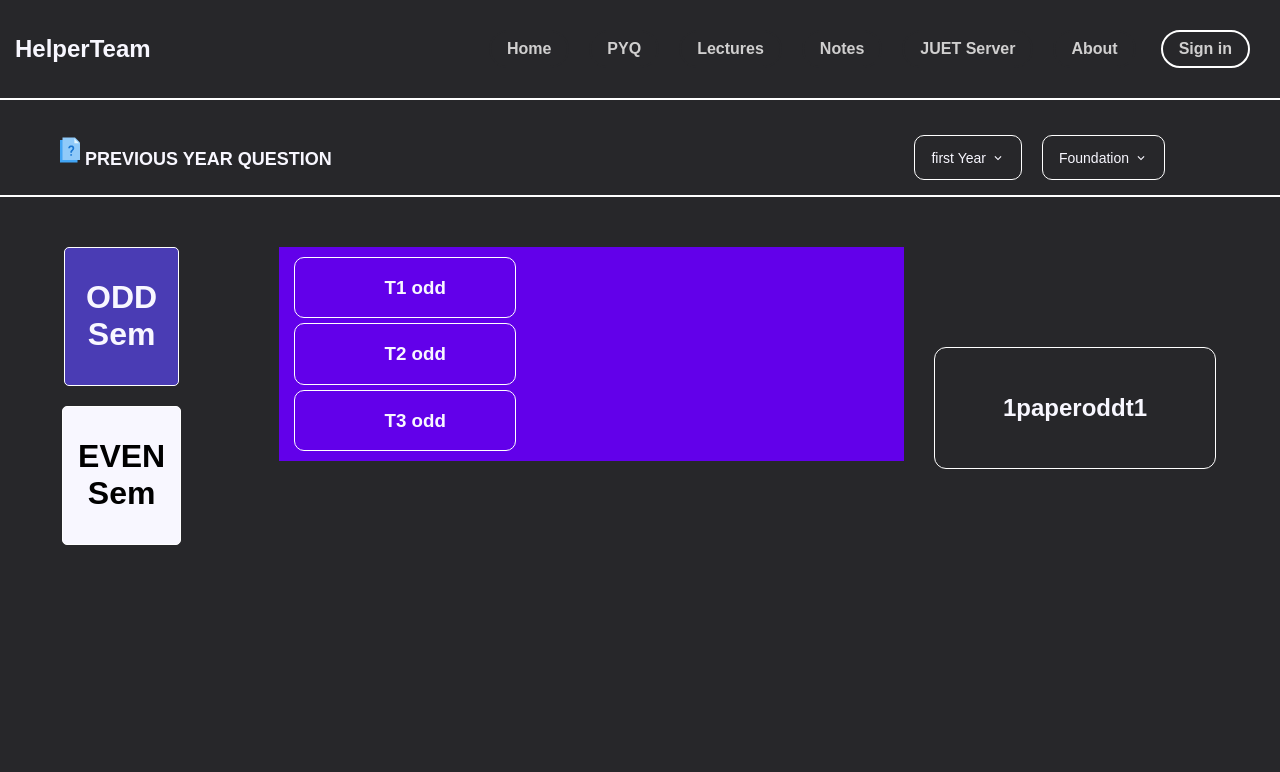
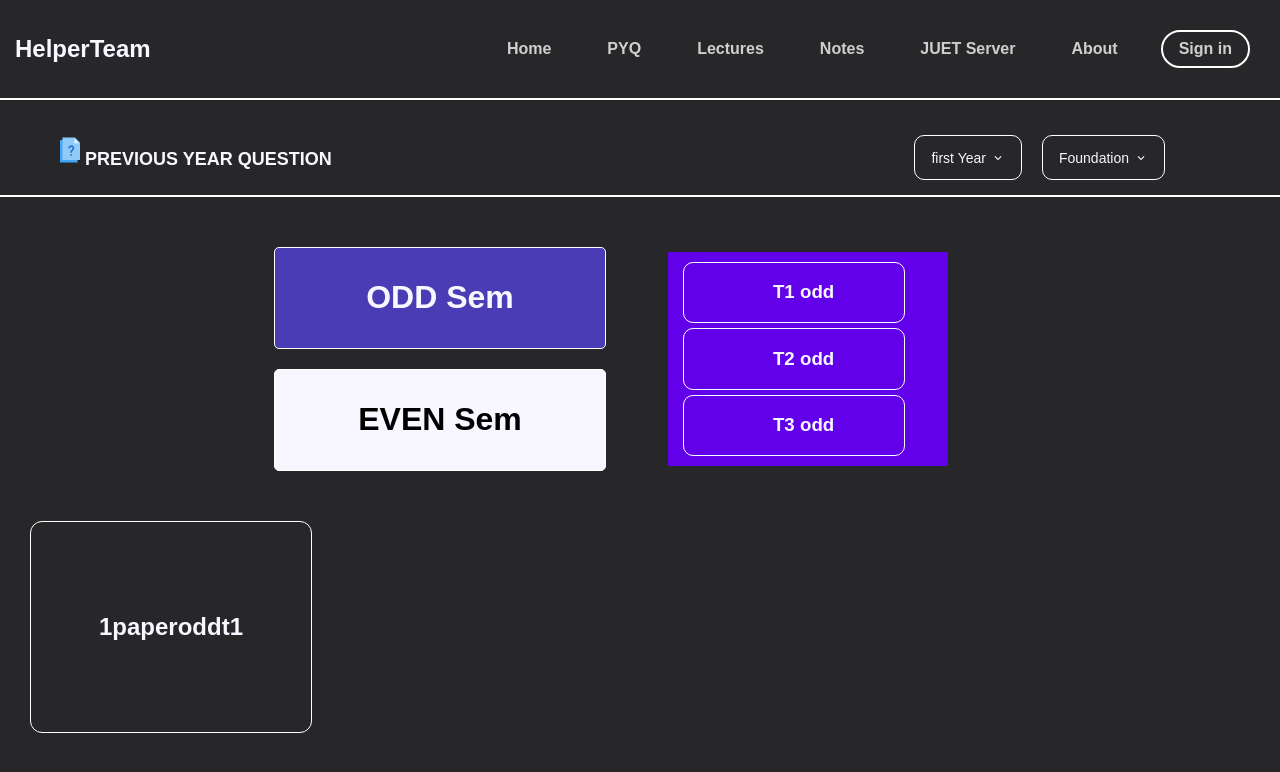
Before and after one commit to Indranil102/Helper_Team, a React (Create React App) app: page /pyq in a window 1280 px wide. Shown: the top 772 px of the page. Built offline with nearby package versions, Linux system fonts and the light colour scheme; the HTML template or start-up script is replaced by a standard one; a web font is replaced by a local one.

Commit message:
css update

```diff
--- a/src/Pages/pyq/Papers.css
+++ b/src/Pages/pyq/Papers.css
@@ -1,12 +1,18 @@
+
+.paper-container{
+    display: flex;
+    justify-content:space-evenly;
+}
+
 .paperbox{
     border: 1px solid white;
 
 
     width:280px ;
-    height: 120px;
+    height: 210px;
     border-radius: 12px;
     margin-left: 30px;
-    margin-top: 100px;
+    margin-top: 0px;
     display: flex;
     justify-content: center;
     align-items: center;
--- a/src/Pages/pyq/Papers.jsx
+++ b/src/Pages/pyq/Papers.jsx
@@ -19,9 +19,16 @@ const Papers = ({ Sem, test, year}) => {
         } else {
           switch (test) {
             case "t1":
-              return <div className="paperbox">1paperevent1</div>;
+              return <div className="paper-container"><div className="paperbox">1paperevent1</div>
+              <div className="paperbox">1paperevent1</div>
+              <div className="paperbox">1paperevent1</div>
+              </div>;
             case "t2":
-              return <div className="paperbox">1paperevent2</div>;
+              return <div className="paper-container">
+                <div className="paperbox">1paperevent2</div>
+                <div className="paperbox">1paperevent2</div>
+                <div className="paperbox">1paperevent2</div>
+              </div>;
             case "t3":
               return <div className="paperbox">1paperevent3</div>;
             default:
--- a/src/Pages/pyq/Pyq.css
+++ b/src/Pages/pyq/Pyq.css
@@ -248,9 +248,10 @@ body {
 
 .ppr-selector {
   display: flex;
-  justify-content: space-between;
-  align-items: flex-start;
+  gap: 20px;
+  align-items: center;
   margin: 50px auto;
+  justify-content: center;
   padding: 0 5%;
 }
 
@@ -263,16 +264,16 @@ body {
   max-width: 10%;
   margin: 0;
   flex-direction: column;
-  gap: 20px;
   align-items: center;
 
 }
 
 .sem-selector {
   display: inline-block;
+  margin-left: 100px;
   background-color:  #f8f7ff;
   padding: 10px 15px;
-  max-width: 100px;
+  width: 300px;
   border: 1px solid white;
   color: black;
   text-align: center;
@@ -292,12 +293,10 @@ body {
 .selected-content {
   padding: 5px 15px;
   flex: 1;
-  margin-left: 100px;
+  margin-left: 200px;
   background-color: #6200ea;
-  width: 100px;
-
-
-
+  min-width: 150px;
+  max-width: 250px;
 
 }
 
--- a/src/Pages/pyq/Pyq.jsx
+++ b/src/Pages/pyq/Pyq.jsx
@@ -89,17 +89,12 @@ const Pyq = () => {
           <div className='selected-content'>
           {selectSem()}
         </div>
-
-
-
-          <div className='selected-test'>
+      </div>
+      <div className='selected-test'>
           <div className='select-paper'>
             <Papers Sem={selectedSem} test={selectedtest} year={selectedYear}/>
           </div>
         </div>
-
-
-      </div>
     </div>
   );
 };
```
Also changed, not shown: 1 other file (tests, documents, lock files or other folders).
